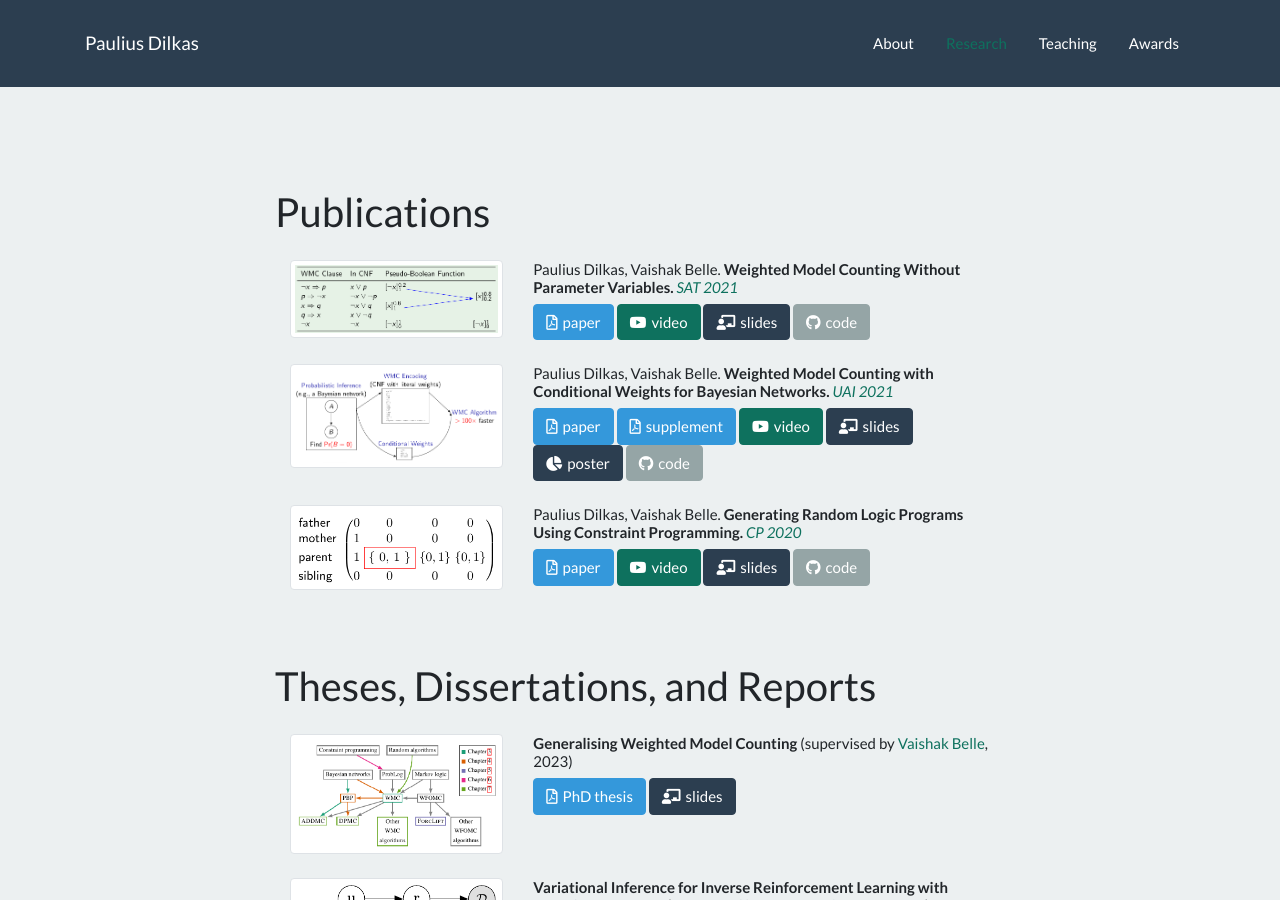
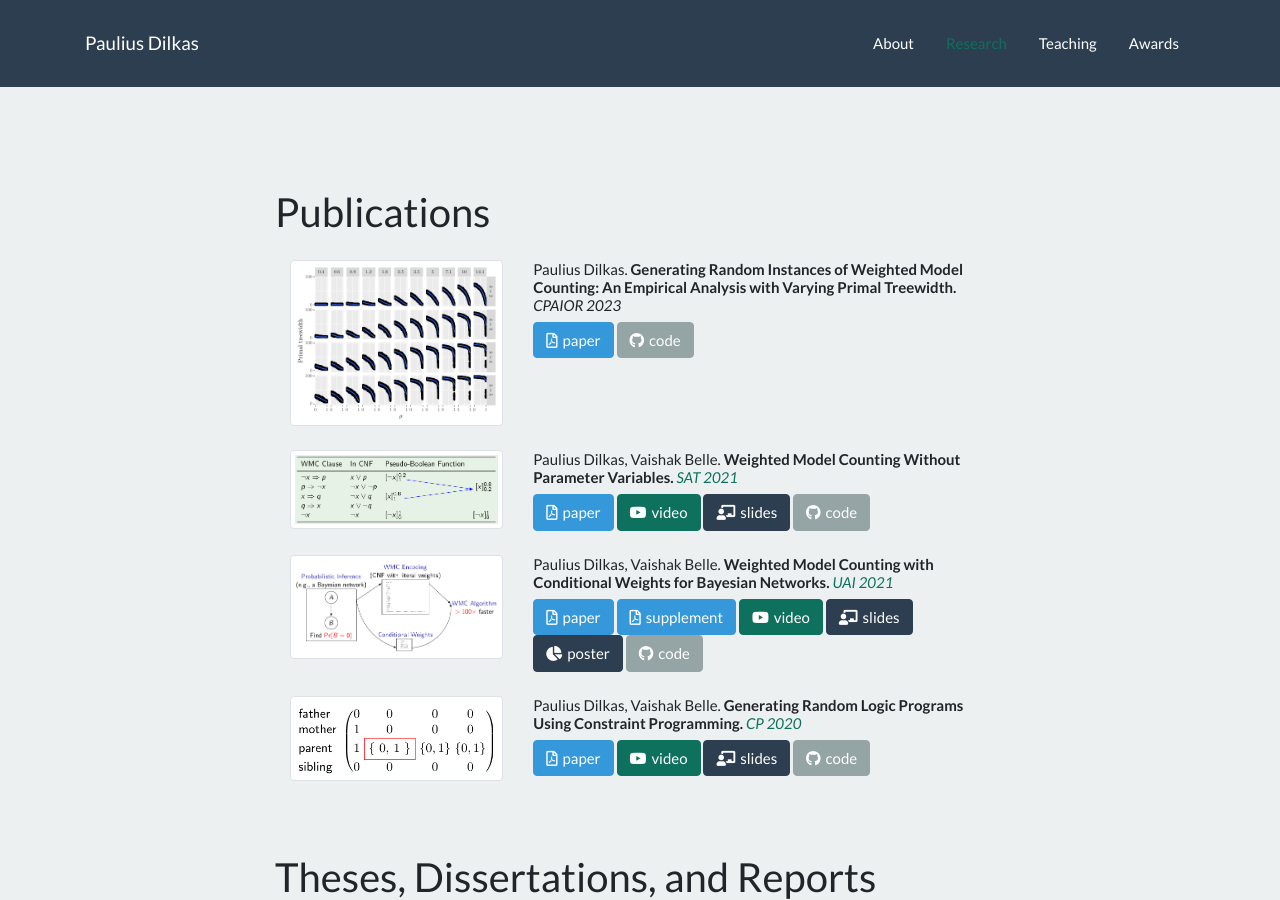
Before and after one commit to dilkas/dilkas.github.io, a Jekyll site: the page built from index.html, in a window 1280 px wide and 900 px high, scrolled down 698 px. Built offline with Jekyll 4.4.1, drawn with Linux system fonts in a browser that asks for light colours; nearby versions of some CDN libraries.

Commit message:
Add a new paper

```diff
--- a/index.html
+++ b/index.html
@@ -29,6 +29,16 @@ layout: default
             <div class="col-lg-8 mx-auto">
                 <h2>Publications</h2>
                 <div class="container">
+                    <div class="row my-4">
+                        <div class="col-4">
+                            <img src="images/wmc.png" alt="WMC" class="img-thumbnail">
+                        </div>
+                        <div class="col">
+                            <h6>Paulius Dilkas. <strong>Generating Random Instances of Weighted Model Counting: An Empirical Analysis with Varying Primal Treewidth.</strong> <em>CPAIOR 2023</em></h6>
+                            <a href="pdf/wmc.pdf" class="btn btn-info"><i class="far fa-file-pdf"></i>paper</a>
+                            <a href="https://github.com/dilkas/cpaior23-d" class="btn btn-secondary"><i class="fab fa-github"></i>code</a>
+                        </div>
+                    </div>
                     <div class="row my-4">
                         <div class="col-4">
                             <img src="images/pbp.png" alt="PBP" class="img-thumbnail">
```
Also changed, not shown: images/wmc.png (added), 1 other file.
